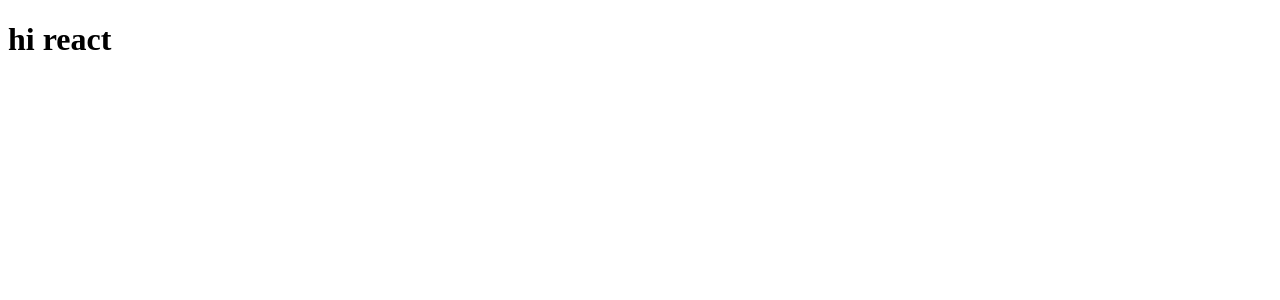
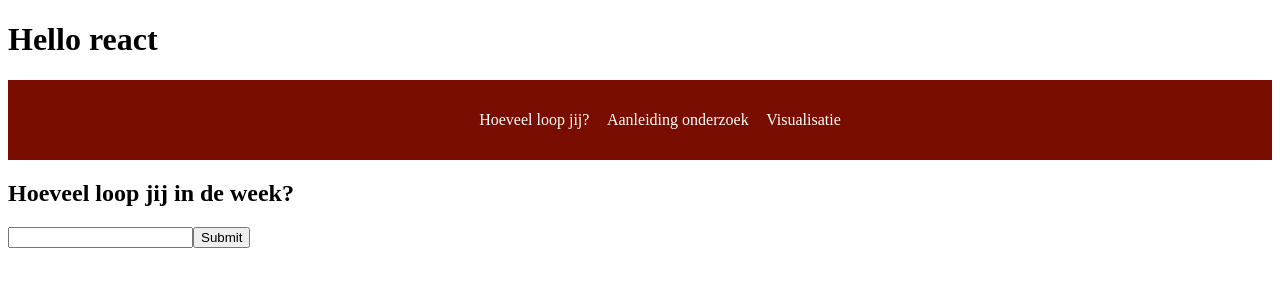
Before and after one commit to SimonPlanje/frontend-applications, a React (Create React App) app: page /walkCounter in a window 1280 px wide. Shown: the top 300 px of the page. Built offline with nearby package versions, Linux system fonts and the light colour scheme.

Commit message:
beginning of the working react app

```diff
--- a/package.json
+++ b/package.json
@@ -8,6 +8,7 @@
     "@testing-library/user-event": "^12.2.2",
     "react": "^17.0.1",
     "react-dom": "^17.0.1",
+    "react-router-dom": "^5.2.0",
     "react-scripts": "4.0.0",
     "web-vitals": "^0.2.4"
   },
--- a/src/App.js
+++ b/src/App.js
@@ -1,11 +1,27 @@
-import React from 'react'
+import React, { useState } from 'react'
+import './styles/App.css'
+import {BrowserRouter , Switch, Route} from 'react-router-dom';
+
+import Nav from './components/Nav';
+import Story from './components/Story'
+import WalkCounter from './components/Input'
 
 function App() {
-  return (
-    <div className="App">
-      <h1>hi react</h1>
-    </div>
+
+let [numberState, numberUpdate] = useState(null)
+
+  return(
+    <BrowserRouter>
+      <div className='App'>
+        <h1>Hello react</h1>
+        <Nav />
+        <Route path='/walkCounter' component={WalkCounter}/>
+        <Route path='/aanleiding-onderzoek' component={Story}/>
+      </div>
+    </BrowserRouter>
   )
 }
 
 export default App
+
+//source https://www.wandelnet.nl/kwaliteitsmonitor-wandelen-provincies
--- /dev/null
+++ b/src/components/Input.js
@@ -0,0 +1,16 @@
+import React from 'react';
+import App from '../App'
+import { Link } from 'react-router-dom'
+
+const WalkCounter = () => (
+
+  <div className='walkcounter'>
+  <h2> Hoeveel loop jij in de week? </h2>
+  <input type="number" onChange={e => numberUpdate(e.target.value)}/>
+  <Link to='/aanleiding-onderzoek'><input type="submit"/></Link>
+  </div>
+
+
+)
+
+export default WalkCounter
--- /dev/null
+++ b/src/components/Nav.js
@@ -0,0 +1,15 @@
+import React from 'react';
+
+const Nav = () => (
+    <nav>
+        <ul className='nav-links'>
+        <li><a>Hoeveel loop jij?</a></li>
+        <li><a>Aanleiding onderzoek</a></li>
+        <li><a>Visualisatie</a></li>
+        </ul>
+
+
+    </nav>
+)
+
+export default Nav
--- /dev/null
+++ b/src/components/Story.js
@@ -0,0 +1,13 @@
+import React from 'react';
+import { Link } from 'react-router-dom'
+
+const Story = () => (
+  <div className='walkcounter'>
+  <h2> Je loopt gemiddeld meer of minder dan Nederlander </h2>
+  <button> Bekijk parkeerplaatsen in de buurt van wandelingen</button>
+  </div>
+
+
+)
+
+export default Story
--- /dev/null
+++ b/src/styles/App.css
@@ -0,0 +1,17 @@
+nav {
+    display: flex;
+    justify-content: space-around;
+    align-items: center;
+    min-height: 10vh;
+    background: rgb(121, 14, 0);
+    color: white;
+}
+
+.nav-links{
+    width: 30%;
+    display: flex;
+    justify-content: space-around;
+    align-items: center;
+    list-style: none;
+
+}
```
Also changed, not shown: src/components/Visualisation.js (added, +12 -0 lines), src/components/Garage.js (added), 1 other file (tests, documents, lock files or other folders).
